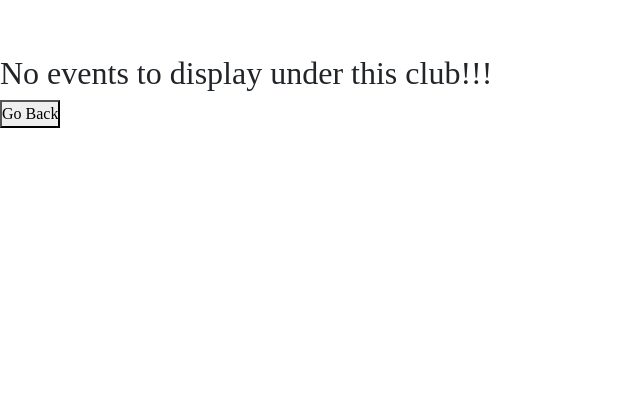
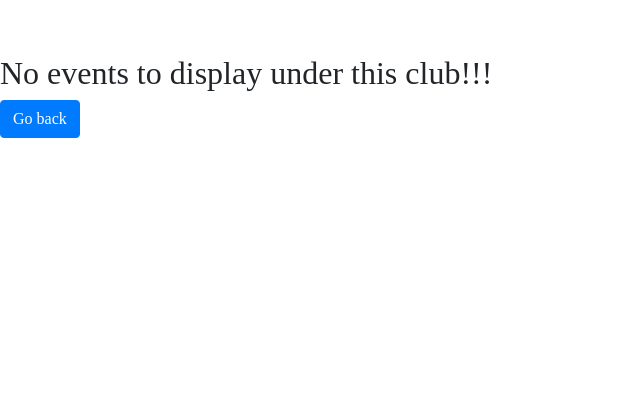
Before and after one commit to 1919kiran/College-Events-A, a Django app: template templates/events/display_events_under_club.html in a window 1280 px wide. Shown: the part 66-486 px from the top of the page, without its empty margins (0-640 px from the left). Run offline with Django 3.2, Linux system fonts and the light colour scheme; the template is opened without the code that fills it, so the values that code supplies are empty; some libraries are stand-ins or nearby versions.

Commit message:
changed the type of button and font

```diff
--- a/templates/events/display_events_under_club.html
+++ b/templates/events/display_events_under_club.html
@@ -14,7 +14,9 @@
 <ul>
 {% for event in list_of_events %}
 <li>
+    <h3>
 <a href="{% url 'events:detail_of_event' event.id %}">{{event.name}}</a>
+    </h3>
 </li>
 <!--
 <a href="">{{event.name}}</a>
@@ -24,9 +26,9 @@
 {% else %}
 <h2>No events to display under this club!!!</h2>
 {% endif %}
-
-  <button data-text="<<Back" onclick="window.location.href='{% url 'events:select_club' %}'">Go Back</button>
-<!--<button type="submit" class="btn btn-primary">Search</button>-->
+<!--
+  <button data-text="<<Back" onclick="window.location.href='{% url 'events:select_club' %}'">Go Back</button>-->
+<button onclick="window.location.href='{% url 'events:select_club' %}'" class="btn btn-primary">Go back</button>
 <br>
 <br>
 <br>
```
